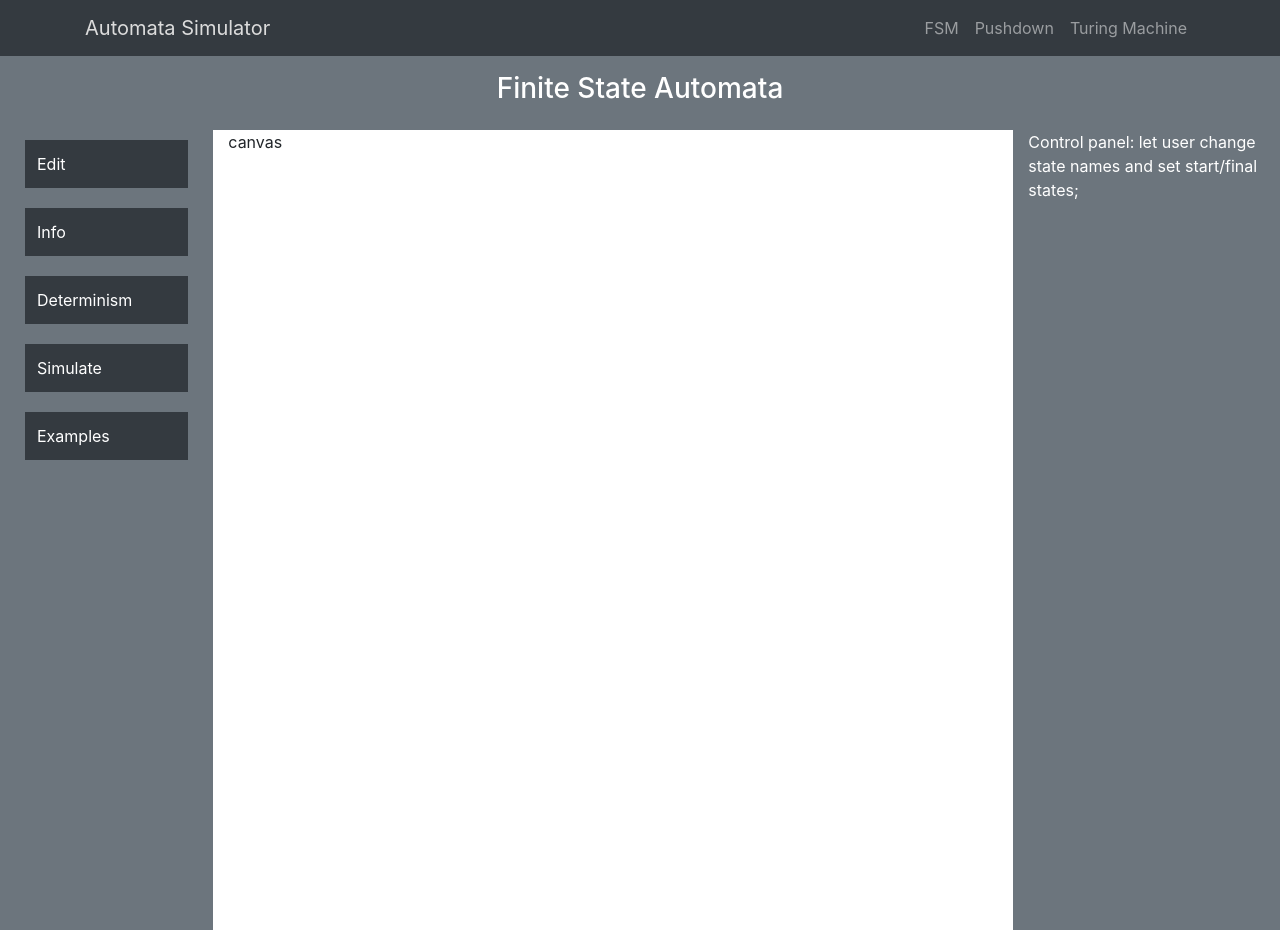
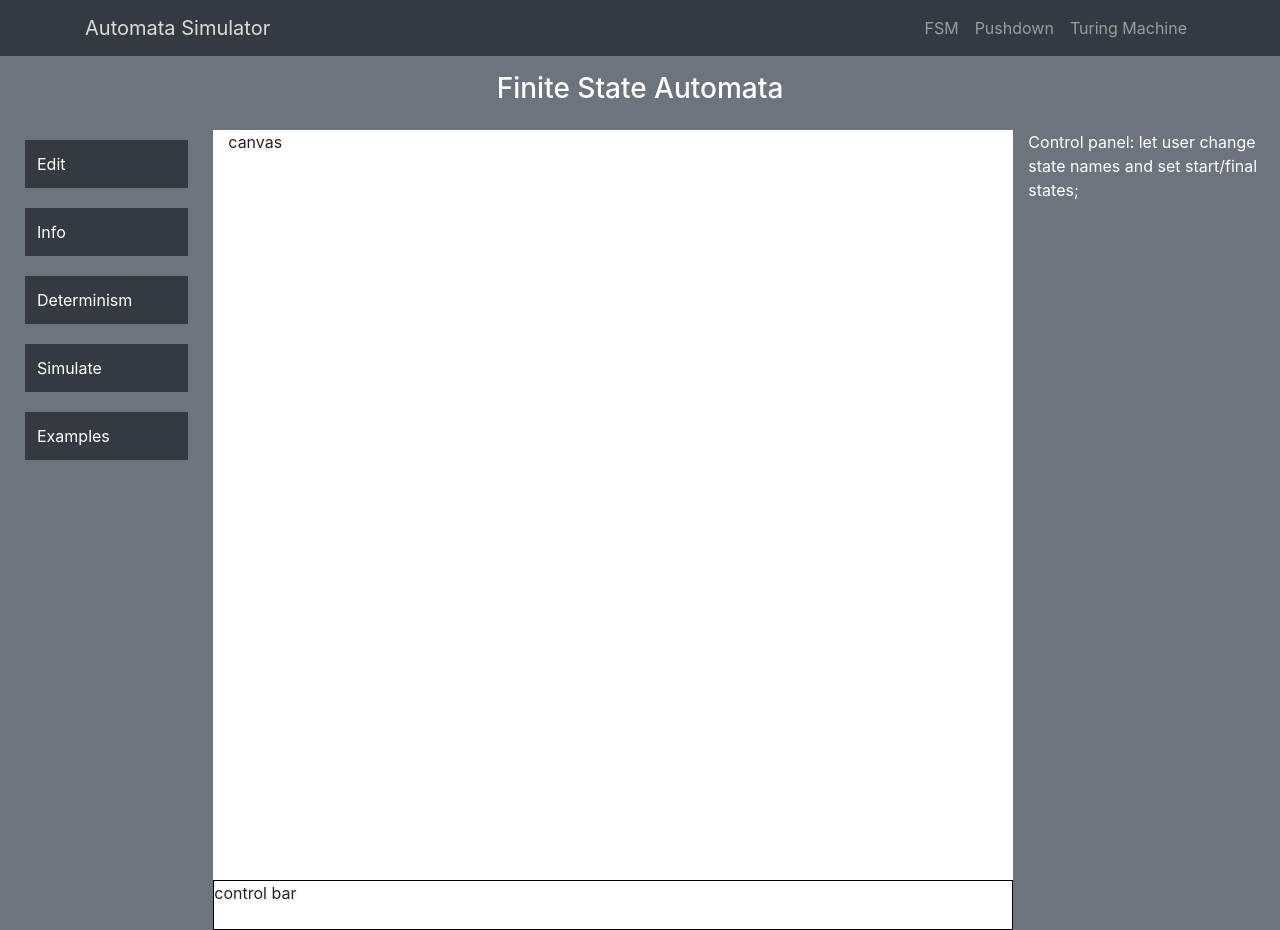
Before and after one commit to amaj98/AutomataSimulator, an Angular app: page /fsm in a window 1280 px wide. Built offline with nearby package versions, Linux system fonts and the light colour scheme.

Commit message:
drawfsm changes

```diff
--- a/src/app/pages/fsmpage/drawfsm/drawfsm.component.css
+++ b/src/app/pages/fsmpage/drawfsm/drawfsm.component.css
@@ -1,3 +1,11 @@
 .col-3{
     height:100vh;
 }
+.bottomdiv{
+    border: 1px solid black;
+    height: 50px;
+    width: 100%;
+    position:absolute;
+    left:0;
+    bottom:0;
+}
--- a/src/app/pages/fsmpage/drawfsm/drawfsm.component.html
+++ b/src/app/pages/fsmpage/drawfsm/drawfsm.component.html
@@ -1,6 +1,7 @@
 <div class = "row justify-content-end">
   <div class = "col">
     canvas
+    <div class = "bottomdiv">control bar</div>
   </div>
   <div class = "col-3 hidden-md-down bg-secondary text-white">
       Control panel: let user change state names and set start/final states;
--- a/src/app/pages/fsmpage/fsmpage.component.css
+++ b/src/app/pages/fsmpage/fsmpage.component.css
@@ -14,7 +14,3 @@
 .col-2{
     height:100vh;
 }
-
-.col{
-    height:100vh;
-}
--- a/src/app/pages/fsmpage/fsmpage.component.html
+++ b/src/app/pages/fsmpage/fsmpage.component.html
@@ -11,7 +11,7 @@
       </div>
     </div>
 
-    <div class="col w-100 h-100">
+    <div class="col">
       <div *ngIf="currtab === tabs[0]" role="tabpanel" class="tab-pane active" id="edit"> <app-drawfsm></app-drawfsm> </div>
       <div *ngIf="currtab === tabs[1]" role="tabpanel" class="tab-pane active" id="info">Automata Information</div>
       <div *ngIf="currtab === tabs[2]" role="tabpanel" class="tab-pane active" id="deter">Convert Non-Deterministic Automata to a Deterministic one</div>
```
